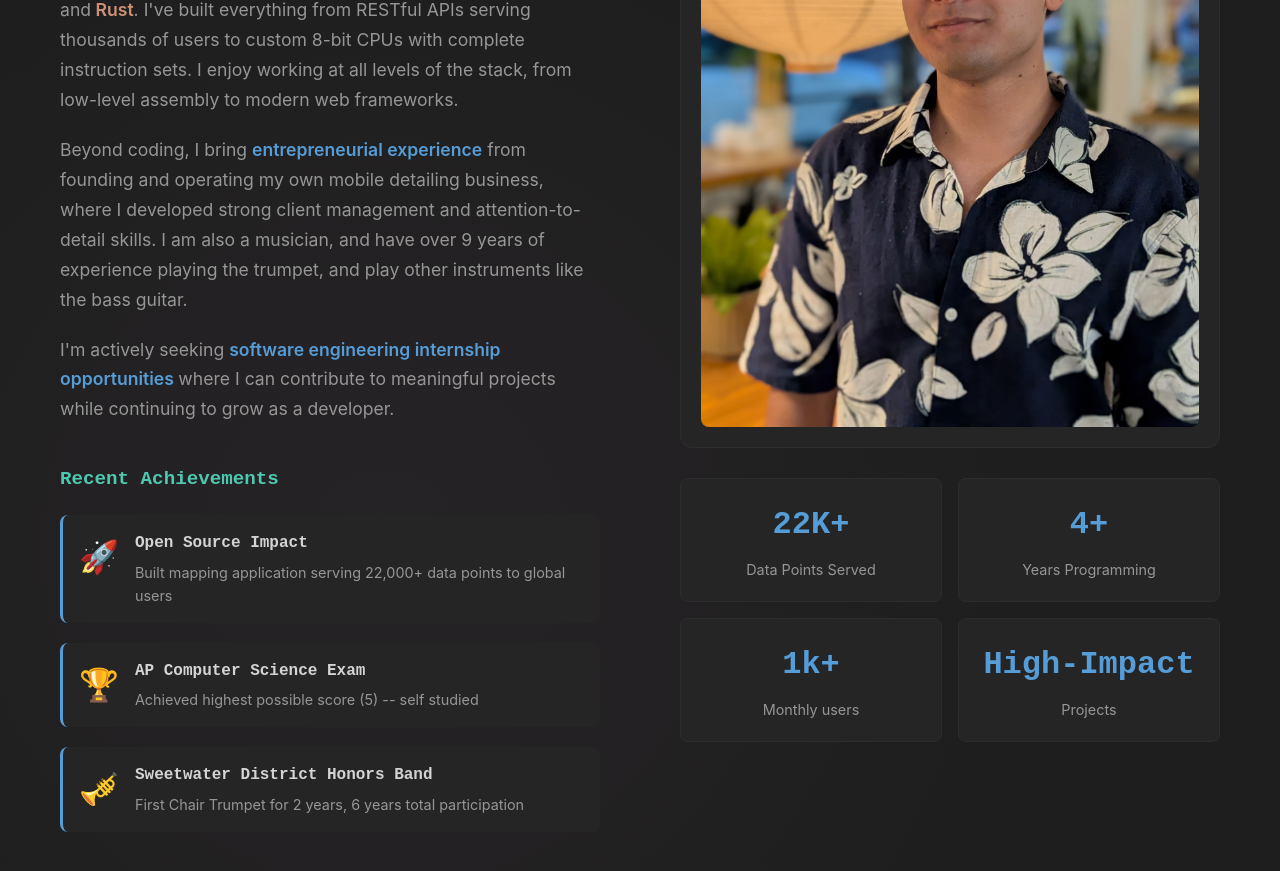
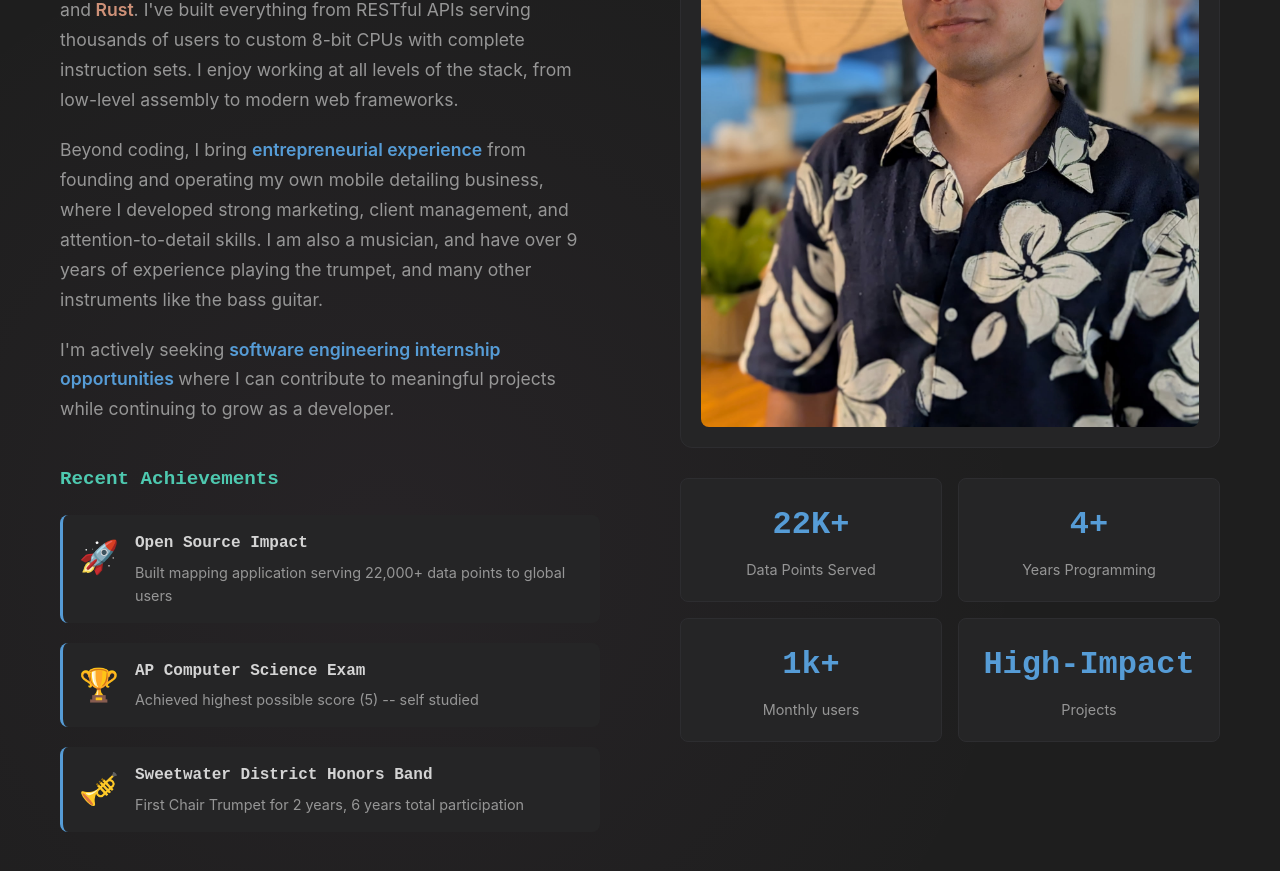
Before and after one commit to counterspecies/Portfolio-Website, a React (Create React App) app: page / in a window 1280 px wide. Shown: the part 1200-2071 px from the top of the page. Built offline with nearby package versions, Linux system fonts and the light colour scheme.

Commit message:
minor changes in the about section

```diff
--- a/src/components/About.js
+++ b/src/components/About.js
@@ -25,9 +25,9 @@ const About = () => {
 
               <p>
                 Beyond coding, I bring <span className="highlight">entrepreneurial experience</span> from founding
-                and operating my own mobile detailing business, where I developed strong client management and
+                and operating my own mobile detailing business, where I developed strong marketing, client management, and
                 attention-to-detail skills. I am also a musician, and have over 9 years of experience playing the trumpet,
-                and play other instruments like the bass guitar.
+                and many other instruments like the bass guitar.
               </p>
 
               <p>
```
